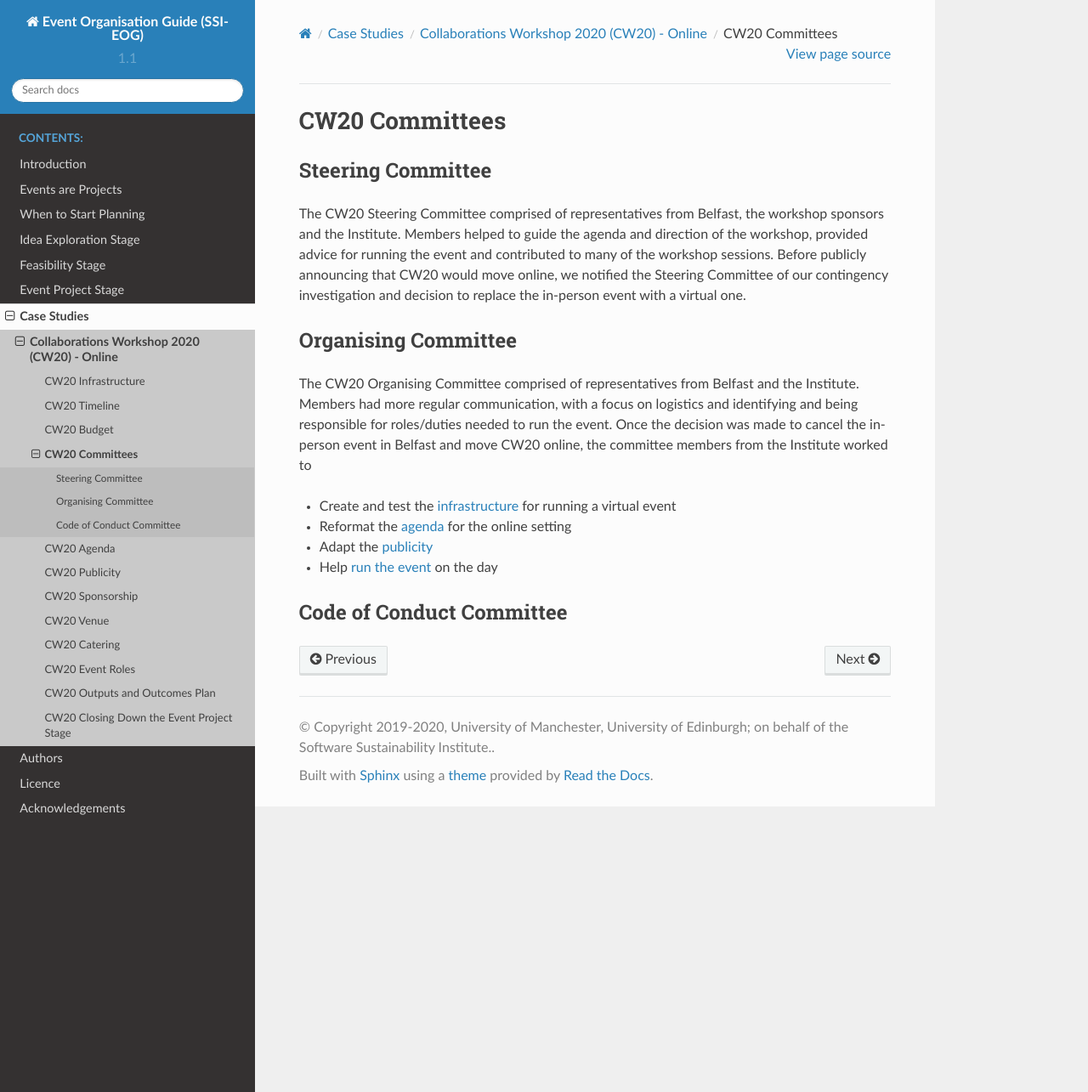
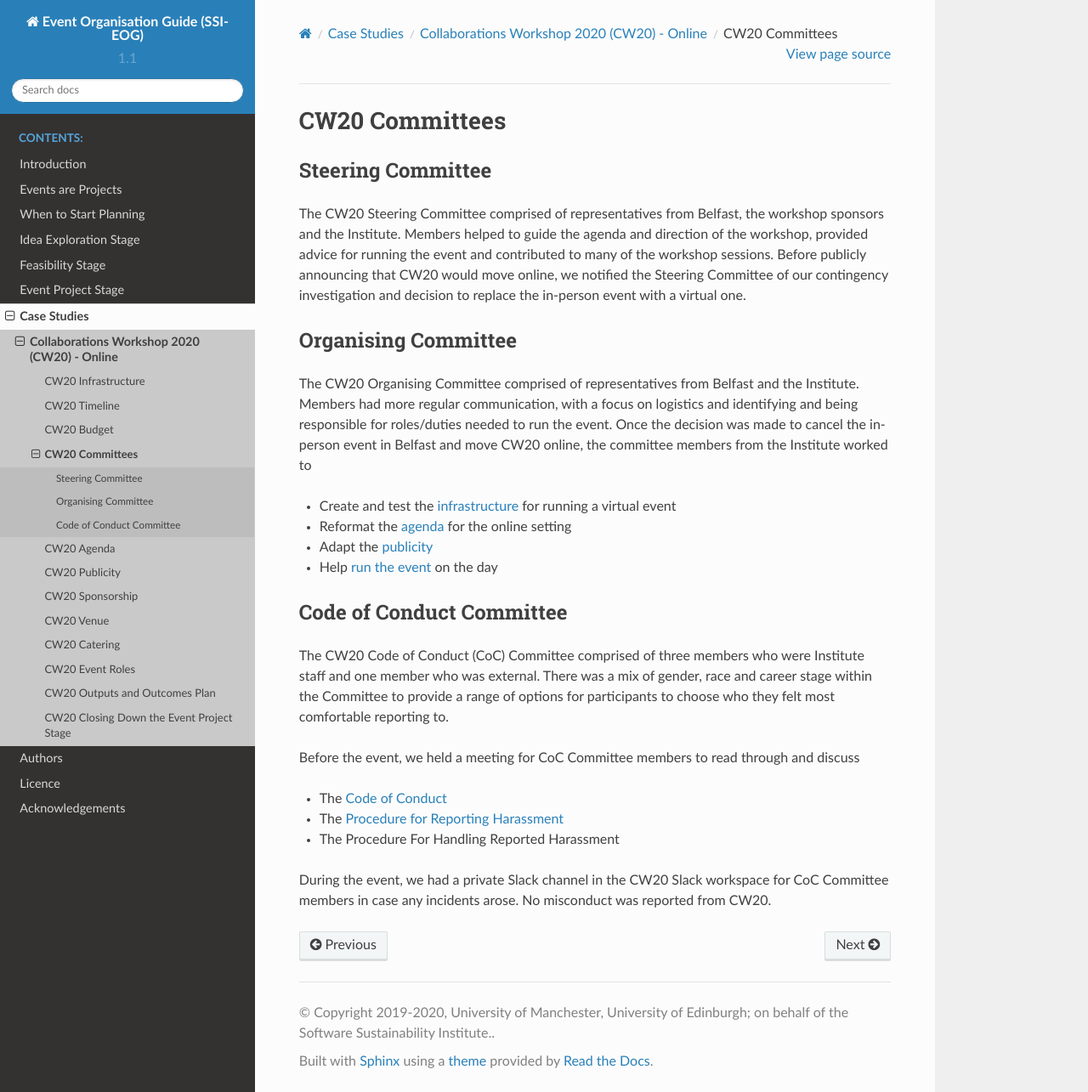
Before and after one commit to softwaresaved/event-organisation-guide, a Sphinx documentation site: the page built from docs/eog/case-studies-cw20-committees.rst, in a window 1280 px wide and 1285 px high. Shown: the whole window at 85% size. Built offline with Sphinx 7.4.7 and the Read the Docs theme 2.0.0, drawn with Linux system fonts in a browser that asks for light colours; pages that are not in the unit, such as notebooks, are missing from menus.

Commit message:
update cw20 committees draft to include coc committee

```diff
--- a/docs/eog/case-studies-cw20-committees.rst
+++ b/docs/eog/case-studies-cw20-committees.rst
@@ -27,3 +27,15 @@ Once the decision was made to cancel the in-person event in Belfast and move CW2
 
 Code of Conduct Committee
 --------------------------
+
+The CW20 Code of Conduct (CoC) Committee comprised of three members who were Institute staff and one member who was external.
+There was a mix of gender, race and career stage within the Committee to provide a range of options for participants to choose who they felt most comfortable reporting to.
+
+Before the event, we held a meeting for CoC Committee members to read through and discuss
+
+- The `Code of Conduct <https://www.software.ac.uk/cw20/code-conduct>`_
+- The `Procedure for Reporting Harassment <https://www.software.ac.uk/cw20/code-of-conduct/harassment-reporting-procedure>`_
+- The Procedure For Handling Reported Harassment
+
+During the event, we had a private Slack channel in the CW20 Slack workspace for CoC Committee members in case any incidents arose.
+No misconduct was reported from CW20.
```
